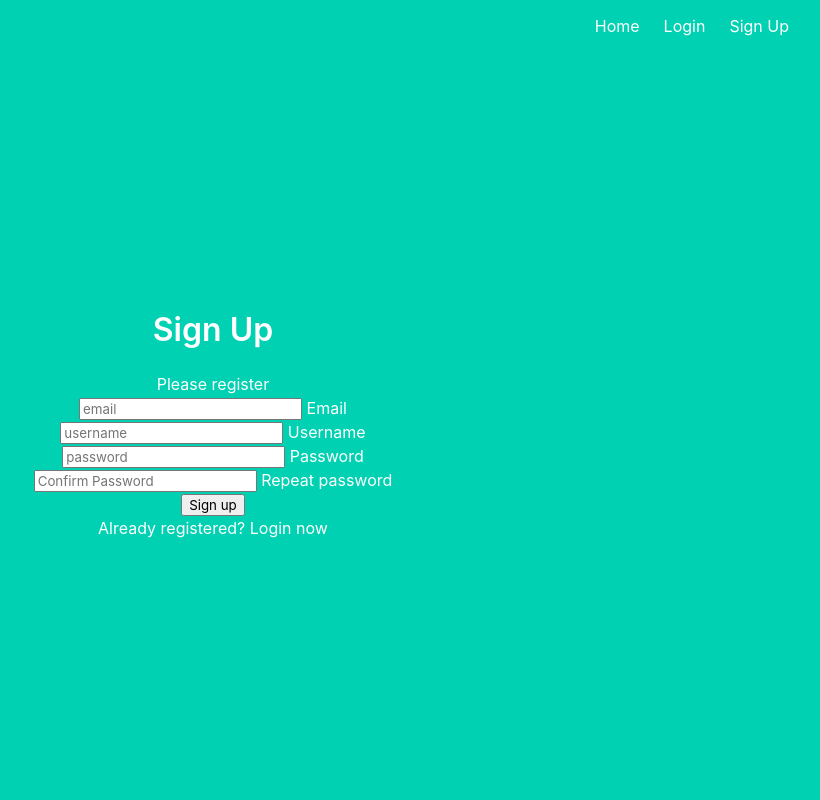
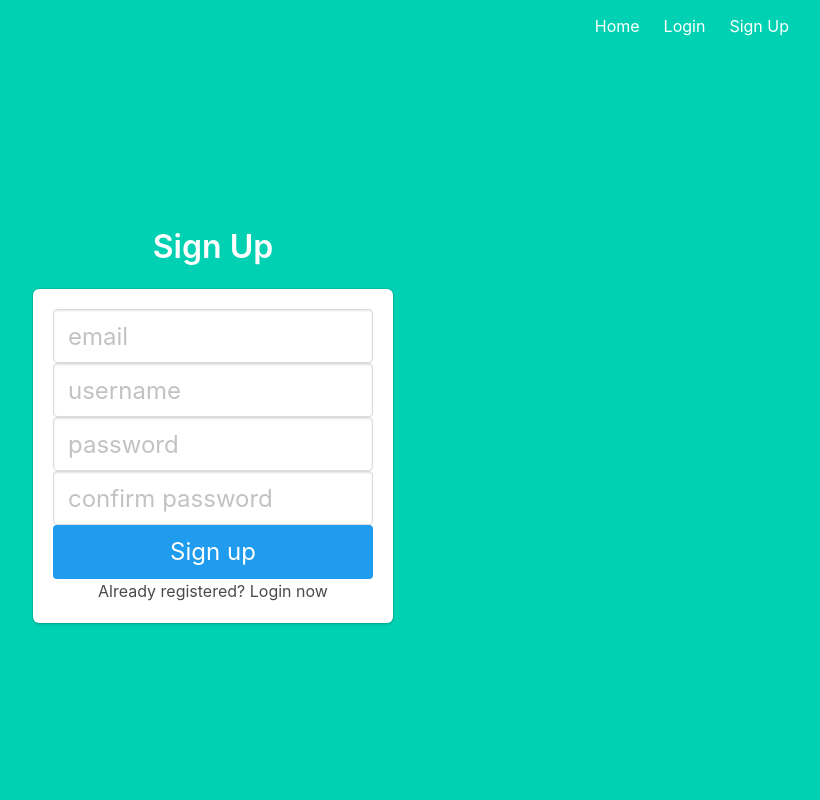
Before and after one commit to misiak125/ReClick, a Flask app: page /signup in a window 1280 px wide. Shown: the whole page, without its empty margins (427-1247 px from the left). Run offline with Flask 3, Linux system fonts and the light colour scheme; some libraries are stand-ins or nearby versions.

Commit message:
modified:   website/auth.py 	modified:   website/forms.py 	new file:   website/templates/_formhelpers.html 	modified:   website/templates/login.html 	modified:   website/templates/signup.html
dobra generalnie to teraz logowanie dziala przez wtforms a nie tak jakos z dupy recznie

```diff
--- a/website/auth.py
+++ b/website/auth.py
@@ -1,5 +1,6 @@
 from flask import Blueprint, render_template, redirect, url_for, request, flash
 from .models import User
+from werkzeug.security import generate_password_hash, check_password_hash
 from . import db
 from flask_login import login_user, login_required, current_user, logout_user, LoginManager
 from .forms import LoginForm, RegisterForm
@@ -8,29 +9,31 @@ auth=Blueprint('auth', __name__)
 
 login_manager = LoginManager()
 
-@auth.route('/login')
+@auth.route('/login', methods=['POST', 'GET'])
 def login():
-    return render_template('login.html')
+    if current_user.is_authenticated:
+        flash("You are already logged in.", "info")
+        return redirect(url_for("views.profile"))
 
-@auth.route('/login', methods=['POST'])
-def login_post():
-    email = request.form.get('email')
-    password = request.form.get('password')
-    remember = True if request.form.get('remember') else False
+    form = LoginForm(request.form)
 
-    user = User.query.filter_by(email=email).first()
+    if request.method == 'POST' and form.validate():
+        email = form.email.data
+        password = form.password.data
+        remember = form.remember_me.data
 
-    if not user:
-        flash('Please check your login details and try again.11')
-        return redirect(url_for('auth.login'))
+        user = User.query.filter_by(email=email).first()
 
-    if not check_password_hash(user.password, password):
-        flash('Please check your login details and try again.22')
-        return redirect(url_for('auth.login'))
+        if not user or not check_password_hash(user.password, password):
+            flash('Please check your login details and try again.')
+            return redirect(url_for('auth.login'))
 
-    login_user(user, remember=remember)
+        login_user(user, remember=remember)
 
-    return redirect(url_for('views.profile'))
+        return redirect(url_for('views.profile'))
+
+    return render_template('login.html', form=form)
+
 
 
 @auth.route('/signup', methods=['GET', 'POST'])
@@ -50,7 +53,7 @@ def signup():
             flash('Email address already exists')
             return redirect(url_for('auth.signup'))
 
-        new_user = User(form.username.data, form.email.data,
+        new_user = User(form.email.data, form.username.data,
                     form.password.data)
         db.session.add(new_user)
         db.session.commit()
--- a/website/forms.py
+++ b/website/forms.py
@@ -1,27 +1,28 @@
 from flask_wtf import FlaskForm
-from wtforms import EmailField, PasswordField, StringField
+from wtforms import EmailField, PasswordField, StringField, BooleanField
 from wtforms.validators import DataRequired, Email, EqualTo, Length
 
 from .models import User
 
 
 class LoginForm(FlaskForm):
-    email = EmailField("Email", validators=[DataRequired(), Email()])
-    password = PasswordField("Password", validators=[DataRequired()])
+    email = EmailField("email", validators=[DataRequired(), Email()])
+    password = PasswordField("password", validators=[DataRequired()])
+    remember_me = BooleanField('Remember me', validators=[])
 
 
 class RegisterForm(FlaskForm):
     email = EmailField(
-        "Email", validators=[DataRequired(), Email(message=None), Length(min=6, max=40)]
+        "email", validators=[DataRequired(), Email(message=None), Length(min=6, max=40)]
     )
     username = StringField(
-        'Username', validators=[Length(min=4, max=25)]
+        'username', validators=[Length(min=4, max=25)]
     )
     password = PasswordField(
-        "Password", validators=[DataRequired(), Length(min=6, max=25)]
+        "password", validators=[DataRequired(), Length(min=6, max=25)]
     )
     confirm = PasswordField(
-        "Repeat password",
+        "confirm password",
         validators=[
             DataRequired(),
             EqualTo("password", message="Passwords must match."),
--- /dev/null
+++ b/website/templates/_formhelpers.html
@@ -0,0 +1,61 @@
+{% macro render_field(field) -%}
+
+{% set with_label = kwargs.pop('with_label', False) %}
+{% set placeholder = kwargs.pop('placeholder', field.label.text) %}
+{% set class_ = kwargs.pop('class_', '') %}
+
+{% if field.flags.required %}
+{% set class_ = class_ + ' required' %}
+{% endif %}
+
+<div class="form-group {% if field.errors %}error{% endif %}">
+
+    {% if with_label %}
+    <label for="{{ field.id }}"
+           class="control-label{% if field.flags.required %} required{% endif %}">
+        {{ field.label.text }}
+    </label>
+    {% endif %}
+
+    {% if field.type == 'BooleanField' %}
+    <div class="checkbox">
+        <label>
+            {{ field(class_=class_, **kwargs) }}
+            {{ field.label.text|safe }}
+        </label>
+    </div>
+    {% else %}
+
+    {% if field.type in ('StringField', 'EmailField', 'TextField', 'TextAreaField', 'PasswordField',
+                         'IntegerField') %}
+
+    {% set class_ = class_ + ' input is-large' %}
+
+    {% elif field.type == 'FileField' %}
+
+    {% set class_ = class_ + ' input-file form-control' %}
+
+    {% endif %}
+
+    {% if field.type == 'SelectField' %}
+
+    {{ field(class_=class_, **kwargs) }}
+
+    {% else %}
+
+    {{ field(class_=class_, placeholder=placeholder, **kwargs) }}
+
+    {% endif %}
+
+    {% endif %}
+
+    {% if field.errors %}
+    <span class="error help-inline">{{ field.errors|join(', ') }}</span>
+    {% endif %}
+
+    {% if field.description %}
+    <p class="help-block">{{ field.description|safe }}</p>
+    {% endif %}
+
+</div>
+{%- endmacro %}
--- a/website/templates/signup.html
+++ b/website/templates/signup.html
@@ -1,60 +1,23 @@
 {% extends "base.html" %}
-
+{% from "_formhelpers.html" import render_field %}
 {% block content %}
 <div class="column is-4 is-offset-4">
     <h3 class="title">Sign Up</h3>
-    <main class="form-signin w-100 m-auto">
+    <div class="box">
+      <main class="form-signin w-100 m-auto">
         <form role="form" method="post" action="">
           {{ form.csrf_token }}
-          <h1 class="h3 mb-3 fw-normal text-center">Please register</h1>
 
-          <div class="form-floating">
-            {{ form.email(placeholder="email", class="form-control mb-2") }}
-            {{ form.email.label }}
-              {% if form.email.errors %}
-                {% for error in form.email.errors %}
-                  <div class="alert alert-danger" role="alert">
-                    {{ error }}
-                  </div>
-                {% endfor %}
-              {% endif %}
-          </div>
-          <div class="form-floating">
-            {{ form.username(placeholder="username", class="form-control mb-2") }}
-            {{ form.username.label }}
-              {% if form.username.errors %}
-                {% for error in form.username.errors %}
-                  <div class="alert alert-danger" role="alert">
-                    {{ error }}
-                  </div>
-                {% endfor %}
-              {% endif %}
-          </div>
-          <div class="form-floating">
-            {{ form.password(placeholder="password", class="form-control mb-2") }}
-            {{ form.password.label }}
-              {% if form.password.errors %}
-                {% for error in form.password.errors %}
-                  <div class="alert alert-danger" role="alert">
-                    {{ error }}
-                  </div>
-                {% endfor %}
-              {% endif %}
-          </div>
-          <div class="form-floating">
-            {{ form.confirm(placeholder="Confirm Password", class="form-control mb-2") }}
-            {{ form.confirm.label }}
-              {% if form.confirm.errors %}
-                {% for error in form.confirm.errors %}
-                  <div class="alert alert-danger" role="alert">
-                    {{ error }}
-                  </div>
-                {% endfor %}
-              {% endif %}
-          </div>
-          <button class="w-100 btn btn-lg btn-primary" type="submit">Sign up</button>
+          {{ render_field(form.email) }}
+          {{ render_field(form.username) }}
+          {{ render_field(form.password) }}
+          {{ render_field(form.confirm) }}
+
+          <button class="button is-block is-info is-large is-fullwidth" type="submit">Sign up</button>
           <p class="text-center mt-3">Already registered? <a href="{{ url_for('auth.login') }}">Login now</a></p>
         </form>
+
       </main>
+    </div>
 </div>
 {% endblock %}
```
Also changed, not shown: website/templates/login.html (+7 -18 lines), 1 other file.
